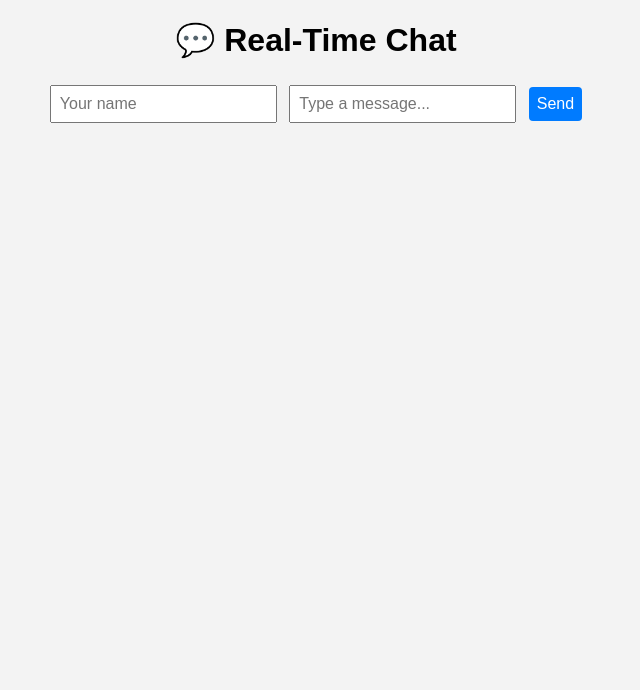
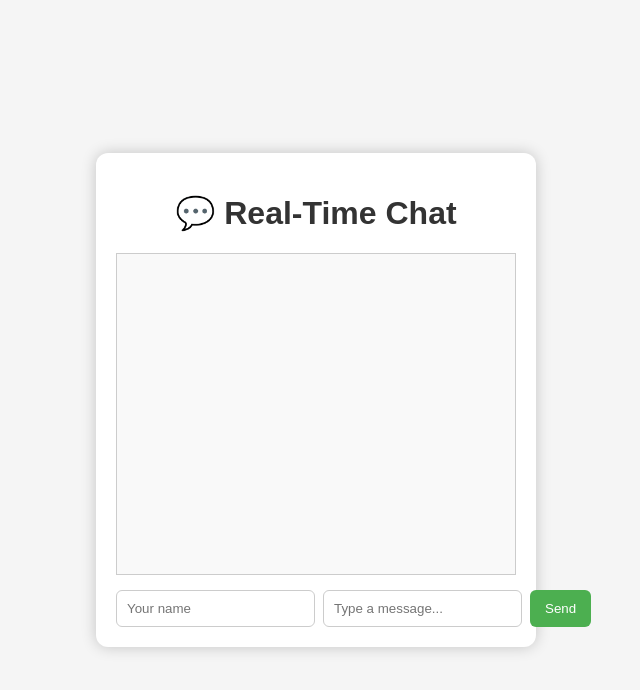
Before and after one commit to shubh5526546/candy, a plain HTML site: page index.html in a window 1280 px wide. Shown: the whole page, without its empty margins (324-964 px from the left). Drawn offline with Linux system fonts and the light colour scheme.

Commit message:
Update style.css

```diff
--- a/style.css
+++ b/style.css
@@ -1,36 +1,56 @@
-body { font-family: sans-serif; background: #f3f3f3; text-align: center; margin: 0; padding: 0; }
-.container { padding: 20px; max-width: 900px; margin: auto; }
-
-#chat-unlock, .dice-area { margin: 15px 0; }
-input[type="password"], input[type="text"], button { font-size: 16px; padding: 8px; margin: 4px; }
-button { cursor: pointer; background: #007bff; color: #fff; border: none; border-radius: 4px; }
-button:hover { background: #0056b3; }
-
-.hidden { display: none; }
-#messages { height: 120px; overflow-y: auto; border: 1px solid #ccc; padding: 8px; margin-bottom: 8px; }
-
-#ludo-board {
-  display: grid;
-  grid-template-columns: repeat(15, 40px);
-  grid-template-rows: repeat(15, 40px);
-  margin: 0 auto;
-  width: fit-content;
-  border: 2px solid #333;
+body {
+  font-family: Arial, sans-serif;
+  background: #f5f5f5;
+  display: flex;
+  justify-content: center;
+  align-items: center;
+  height: 100vh;
+  margin: 0;
 }
 
-.cell { width: 40px; height: 40px; box-sizing: border-box; border: 1px solid #666; position: relative; }
-.red-home { background: #e74c3c; }
-.green-home { background: #2ecc71; }
-.yellow-home { background: #f1c40f; }
-.blue-home { background: #3498db; }
-.safe { background: #dcdcdc; }
+.chat-container {
+  width: 400px;
+  background: white;
+  padding: 20px;
+  border-radius: 12px;
+  box-shadow: 0 0 15px rgba(0,0,0,0.2);
+}
 
-.piece {
-  width: 30px; height: 30px; border-radius: 50%;
-  position: absolute; top: 5px; left: 5px;
-  text-align: center; line-height: 30px; color: #fff; font-weight: bold;
+h1 {
+  text-align: center;
+  color: #333;
 }
-.piece.red { background: #c0392b; }
-.piece.green { background: #27ae60; }
-.piece.yellow { background: #f39c12; }
-.piece.blue { background: #2980b9; }
+
+.chat-box {
+  height: 300px;
+  border: 1px solid #ccc;
+  margin: 15px 0;
+  padding: 10px;
+  overflow-y: scroll;
+  background: #f9f9f9;
+}
+
+.chat-message {
+  margin-bottom: 10px;
+}
+
+.chat-input {
+  display: flex;
+  gap: 8px;
+}
+
+.chat-input input {
+  padding: 10px;
+  flex: 1;
+  border: 1px solid #ccc;
+  border-radius: 6px;
+}
+
+.chat-input button {
+  padding: 10px 15px;
+  border: none;
+  background: #4CAF50;
+  color: white;
+  border-radius: 6px;
+  cursor: pointer;
+}
```
